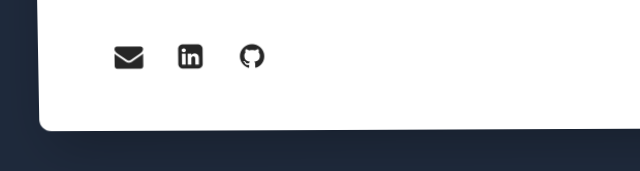
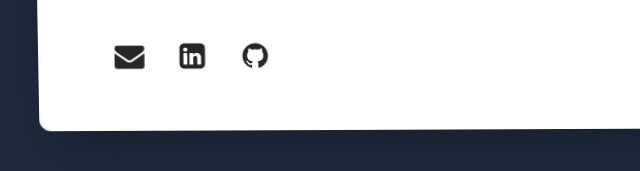
Before and after one commit to felixfischer/felixfischer.com, an Astro site: page / in a window 1280 px wide. Shown: the part 421-592 px from the top of the page, 263-903 px from the left. Built offline with nearby package versions, Linux system fonts and the light colour scheme; Astro itself is replaced by a stand-in of ours.

Commit message:
Bigger icons

```diff
--- a/src/pages/index.astro
+++ b/src/pages/index.astro
@@ -73,7 +73,7 @@ import Layout from '../layouts/Layout.astro'
     }
     .glyph-buttons a i {
         @apply p-2 -m-2;
-		font-size: 115%;
+		font-size: 120%;
     }
     .glyph-buttons a i.icon-github {
     }
```
